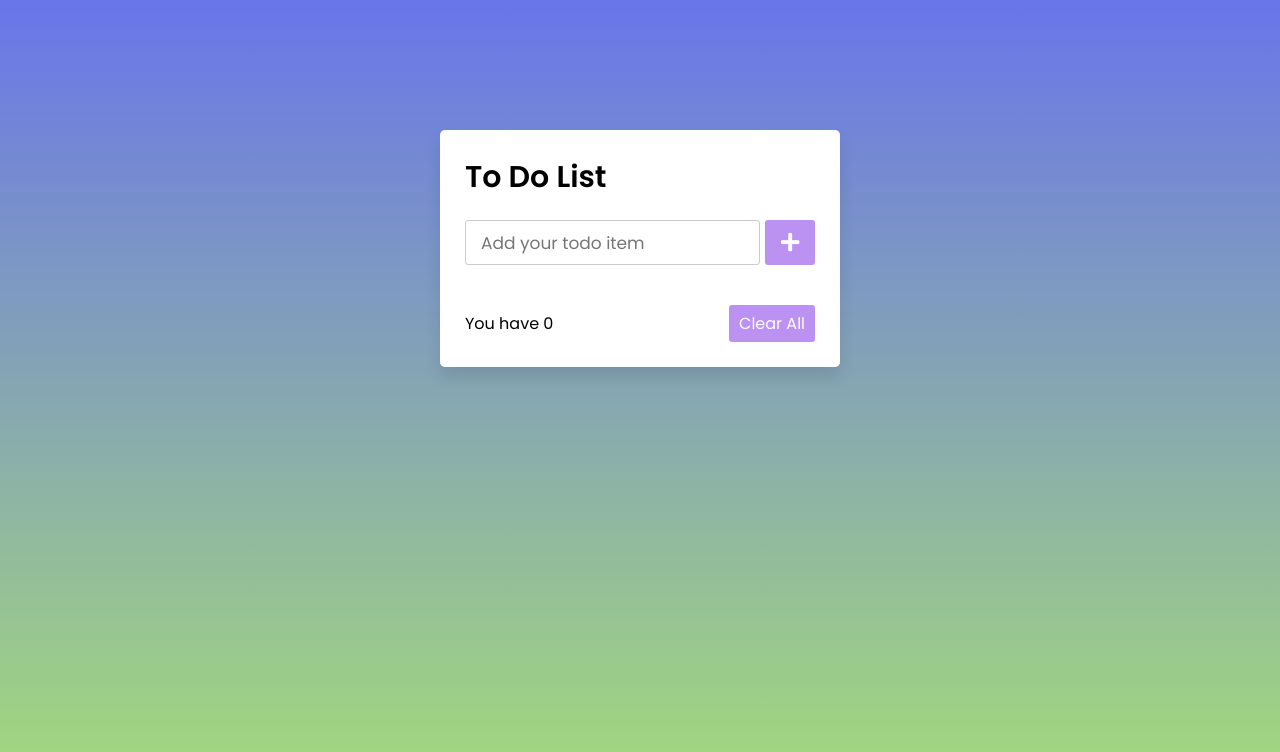
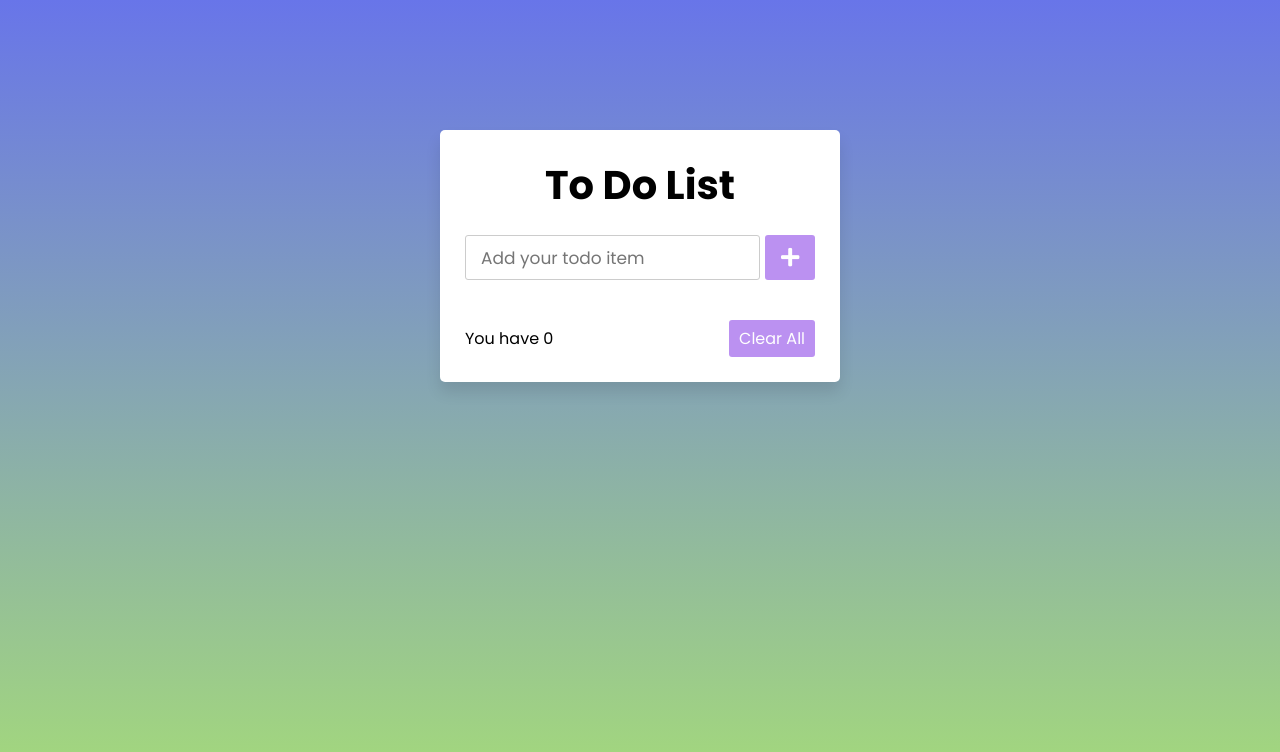
Before and after one commit to Maxafangsco/todojs, a plain HTML site: page index.html in a window 1280 px wide. Drawn offline with Linux system fonts and the light colour scheme.

Commit message:
Making Adjustment

```diff
--- a/style.css
+++ b/style.css
@@ -30,8 +30,9 @@ body {
 }
 
 .wrapper header {
-    font-size: 30px;
-    font-weight: 600;
+    font-size: 40px;
+    font-weight: 700;
+    text-align: center;
 }
 
 .wrapper .inputField {
```
